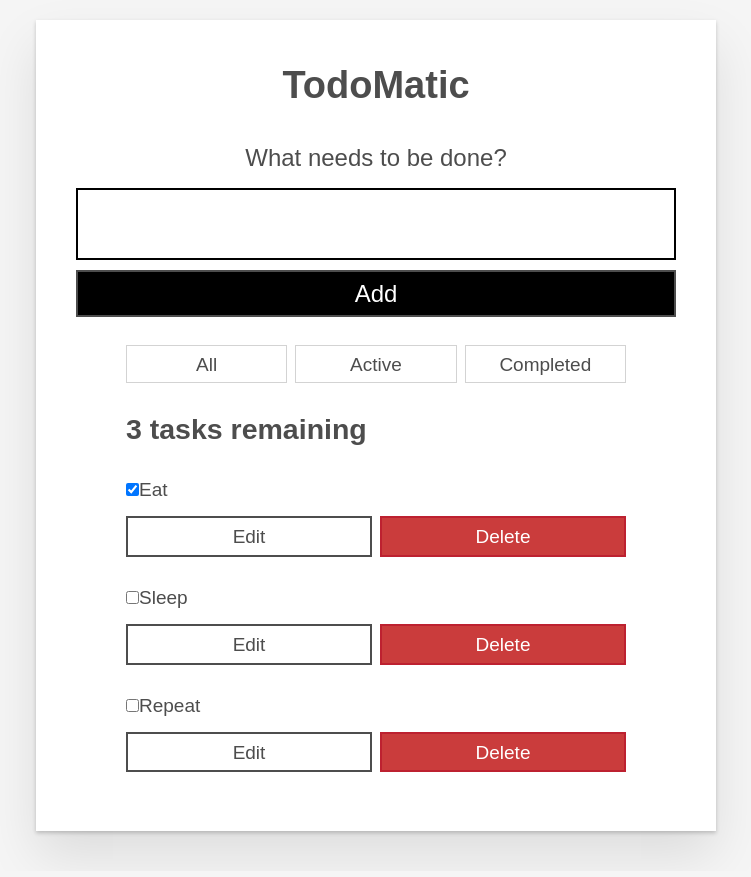
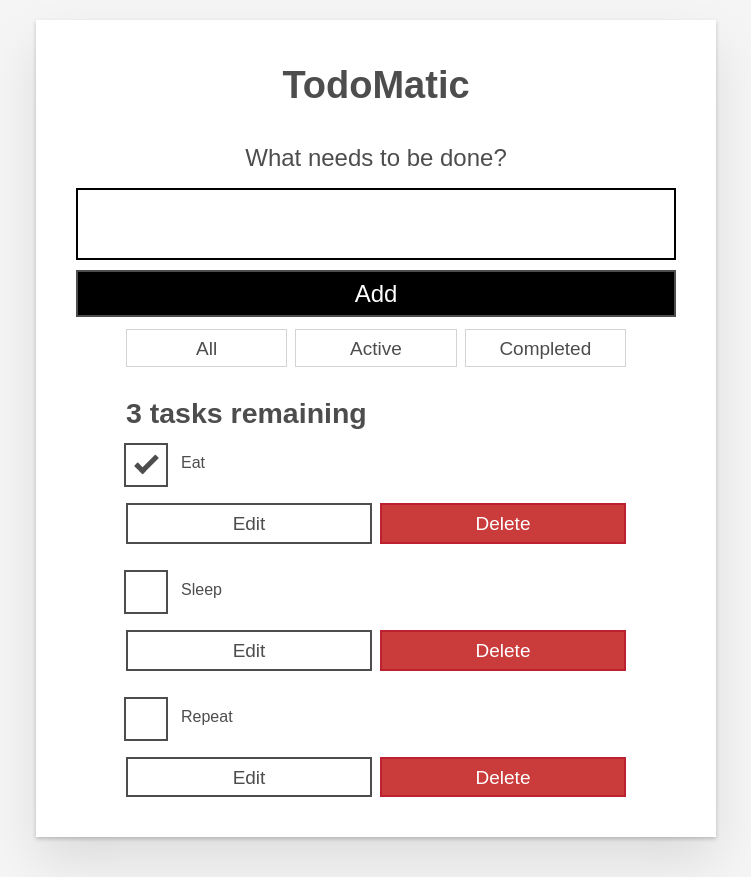
Before and after one commit to rabigautam/todo_list, a React (Create React App) app: page / in a window 1280 px wide. Shown: the whole page, without its empty margins (264-1015 px from the left). Built offline with nearby package versions, Linux system fonts and the light colour scheme.

Commit message:
feat:add css for corresponding elem

```diff
--- a/src/index.css
+++ b/src/index.css
@@ -123,7 +123,13 @@
   clip: rect(1px, 1px, 1px, 1px);
   white-space: nowrap;
 }
-
+[class*="stack"] > * {
+  margin-top: 0;
+  margin-bottom: 0;
+}
+.stack-small > * + * {
+  margin-top: 1.25rem;
+}
 .stack-large > * + * {
   margin-top: 2.5rem;
 }
@@ -135,7 +141,9 @@
     margin-top: 2.8rem;
   }
 }
-
+.stack-exception {
+  margin-top: 1.2rem;
+}
 /* END GLOBAL STYLES */
 .todoapp {
   background: #fff;
@@ -192,7 +200,10 @@
     font-size: 2.4rem;
   }
 }
-
+.filters {
+  width: 100%;
+  margin: unset auto;
+}
 /* Todo item styles */
 .todo {
   display: flex;
@@ -211,3 +222,71 @@
 .todo-text:focus {
   box-shadow: inset 0 0 0 2px;
 }
+/* CHECKBOX STYLES */
+.c-cb {
+  box-sizing: border-box;
+  font-family: Arial, sans-serif;
+  -webkit-font-smoothing: antialiased;
+  font-weight: 400;
+  font-size: 1.6rem;
+  line-height: 1.25;
+  display: block;
+  position: relative;
+  min-height: 44px;
+  padding-left: 40px;
+  clear: left;
+}
+.c-cb > label::before,
+.c-cb > input[type="checkbox"] {
+  box-sizing: border-box;
+  top: -2px;
+  left: -2px;
+  width: 44px;
+  height: 44px;
+}
+.c-cb > input[type="checkbox"] {
+  -webkit-font-smoothing: antialiased;
+  cursor: pointer;
+  position: absolute;
+  z-index: 1;
+  margin: 0;
+  opacity: 0;
+}
+.c-cb > label {
+  font-size: inherit;
+  font-family: inherit;
+  line-height: inherit;
+  display: inline-block;
+  margin-bottom: 0;
+  padding: 8px 15px 5px;
+  cursor: pointer;
+  touch-action: manipulation;
+}
+.c-cb > label::before {
+  content: "";
+  position: absolute;
+  border: 2px solid currentcolor;
+  background: transparent;
+}
+.c-cb > input[type="checkbox"]:focus + label::before {
+  border-width: 4px;
+  outline: 3px dashed #228bec;
+}
+.c-cb > label::after {
+  box-sizing: content-box;
+  content: "";
+  position: absolute;
+  top: 11px;
+  left: 9px;
+  width: 18px;
+  height: 7px;
+  transform: rotate(-45deg);
+  border: solid;
+  border-width: 0 0 5px 5px;
+  border-top-color: transparent;
+  opacity: 0;
+  background: transparent;
+}
+.c-cb > input[type="checkbox"]:checked + label::after {
+  opacity: 1;
+}
```
